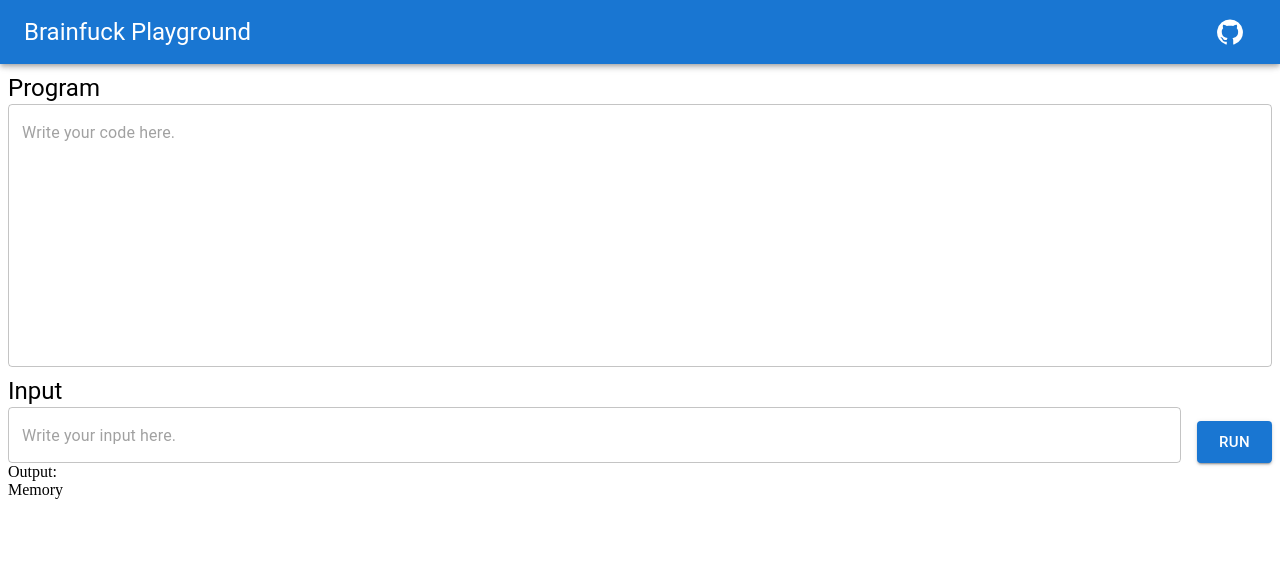
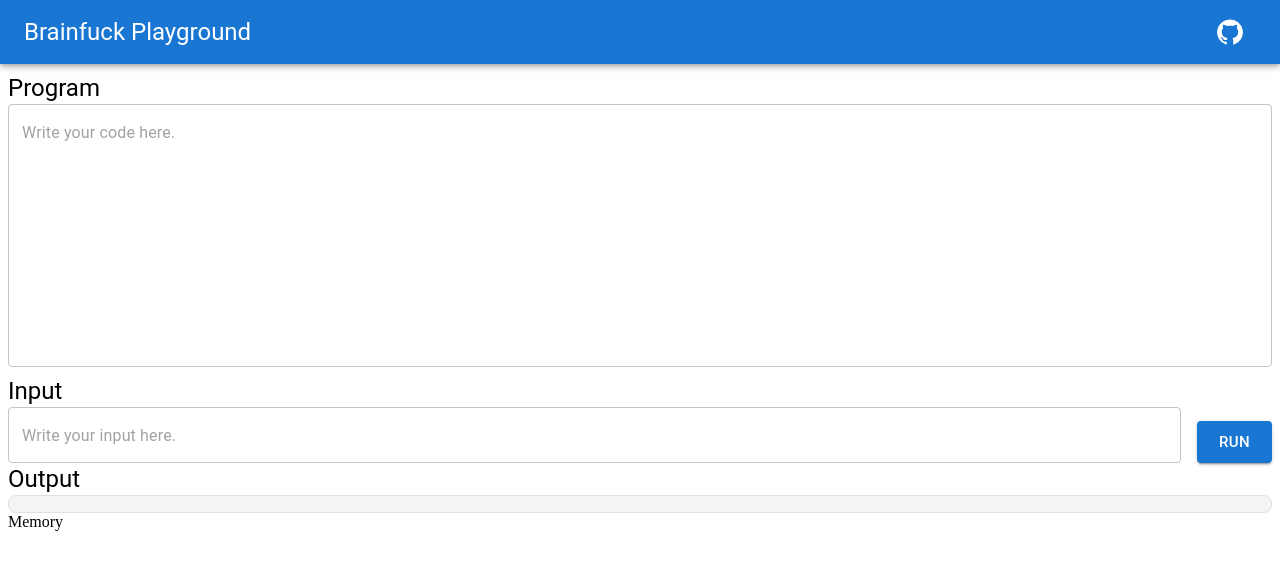
Before and after one commit to chvmvd/brainfuck-playground, a React (Vite) app: page / in a window 1280 px wide. Shown: the top 570 px of the page. Built offline with nearby package versions, Linux system fonts and the light colour scheme.

Commit message:
Create output field

```diff
--- a/src/App.tsx
+++ b/src/App.tsx
@@ -94,10 +94,28 @@ function App() {
           </Button>
         </Stack>
       </Stack>
-      <div>
-        <span>Output:</span>
-        {output}
-      </div>
+      <Box>
+        <Typography variant="h5" component="h2">
+          Output
+        </Typography>
+        <Typography
+          variant="h6"
+          component="div"
+          sx={{
+            p: 1,
+            bgcolor: (theme) =>
+              theme.palette.mode === "dark" ? "#101010" : "grey.100",
+            color: (theme) =>
+              theme.palette.mode === "dark" ? "grey.300" : "grey.800",
+            border: "1px solid",
+            borderColor: (theme) =>
+              theme.palette.mode === "dark" ? "grey.800" : "grey.300",
+            borderRadius: 2,
+          }}
+        >
+          {output}
+        </Typography>
+      </Box>
       <div>
         <span>Memory</span>
         <table>
```
